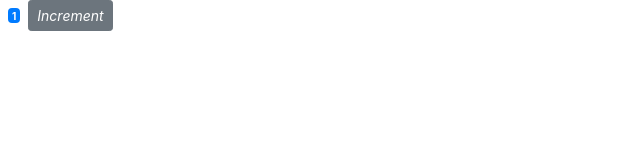
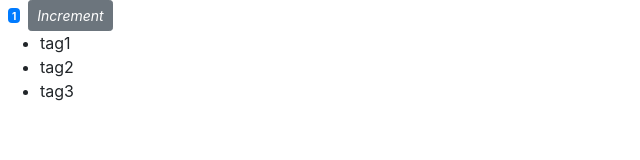
Before and after one commit to kaviyapreethi/React-counter-app, a React (Create React App) app: page / in a window 1280 px wide. Shown: the top 160 px of the page, without its empty margins (0-640 px from the left). Built offline with nearby package versions, Linux system fonts and the light colour scheme.

Commit message:
Rendering List

```diff
--- a/src/components/counter.jsx
+++ b/src/components/counter.jsx
@@ -2,7 +2,8 @@
 
 class Counter extends Component {
   state = {
-    count: 1
+    count: 1,
+    tags: ["tag1", "tag2", "tag3"]
   };
   styles = {
     fontSize: 10,
@@ -20,6 +21,11 @@
         >
           Increment
         </button>
+        <ul>
+          {this.state.tags.map(tag => (
+            <li key={tag}>{tag}</li>
+          ))}
+        </ul>
       </React.Fragment>
     );
   }
```
